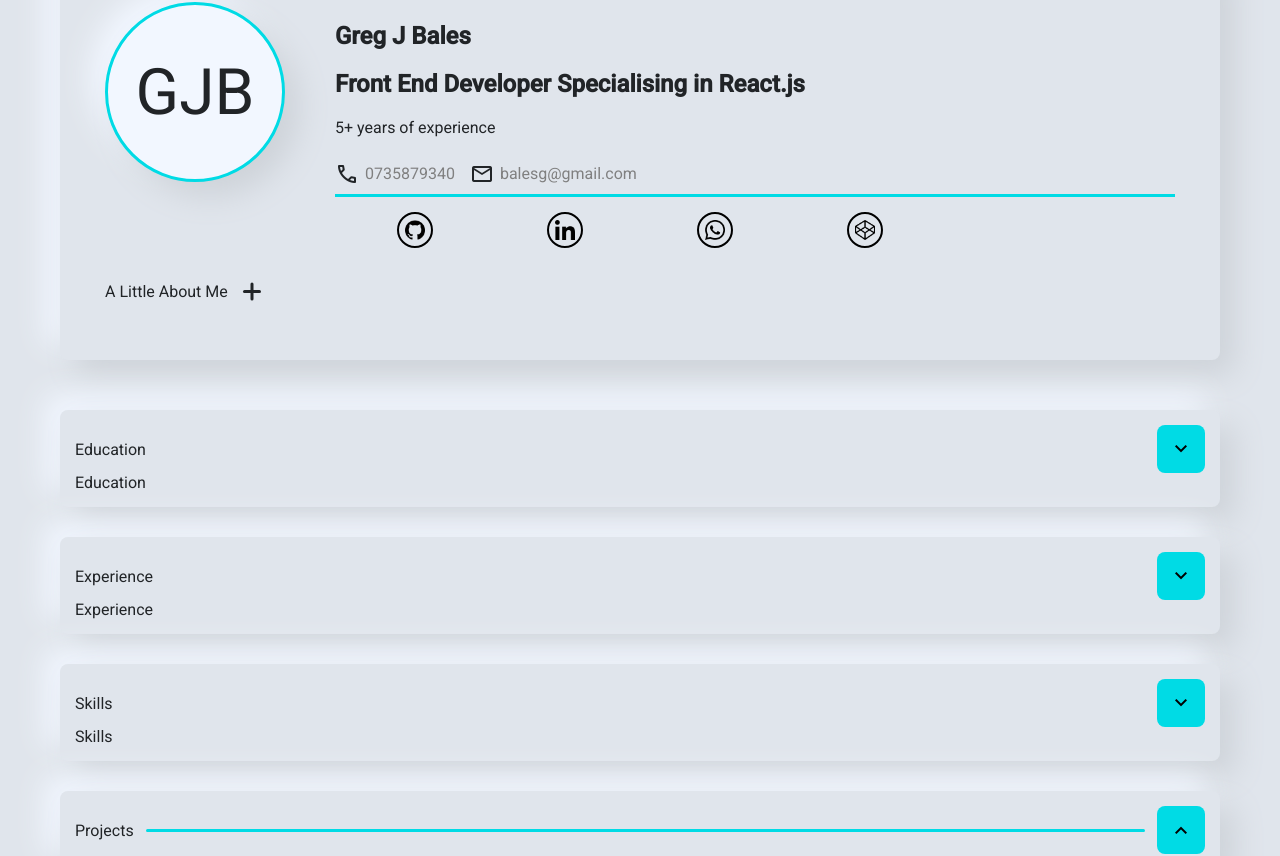
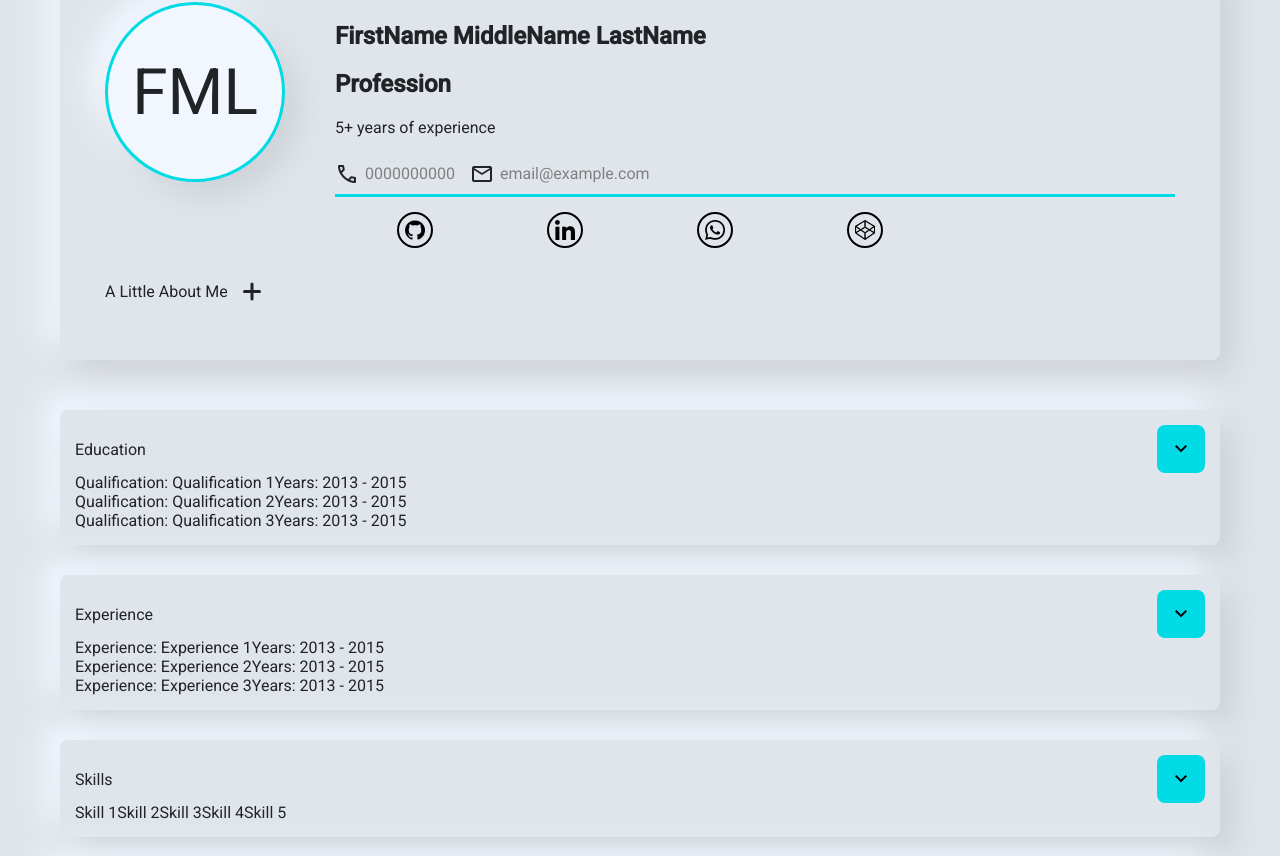
Before and after one commit to Infamous8/react-resume, a React (Create React App) app: page / in a window 1280 px wide. Shown: the part 143-999 px from the top of the page. Built offline with nearby package versions, Linux system fonts and the light colour scheme.

Commit message:
makes content generic, outputs components depending on structure.json

```diff
--- a/src/components/organisms/Header.tsx
+++ b/src/components/organisms/Header.tsx
@@ -11,6 +11,8 @@ interface HeaderProps {
 }
 
 export const Header: React.FC<HeaderProps> = (props) => {
+    const contentData = require('../../data/structure.json');
+    const userData = contentData.user
     return (
         <SelfContainedContentCell margin={props.margin}>
             <HeaderContent>
@@ -23,7 +25,7 @@ export const Header: React.FC<HeaderProps> = (props) => {
                 <UserLinks/>
                 <UserAbout>
                     <SimplifiedContentCell title={'A little about me'} collapsible={true} collapsedDefault={true}>
-                        A little about me
+                        {userData.about}
                     </SimplifiedContentCell>
                 </UserAbout>
             </HeaderContent>
--- a/src/components/pages/home.tsx
+++ b/src/components/pages/home.tsx
@@ -4,45 +4,143 @@ import {ContentCell} from "../atoms/content-cell";
 
 interface HomeProps {}
 
+interface EducationProps {
+    name: string
+    years: string
+}
+
+interface ExperienceProps {
+    name: string
+    years: string
+}
+
+interface SkillsProps {
+    name: string
+}
+
+interface ProjectsProps {
+    name: string
+    years: string
+    link: string
+}
+
+interface AssociationProps {
+    name: string
+    relationShip: string
+}
+
+interface InterestProps {
+    name: string
+    reason: string
+}
+
+interface RecognitionProps {
+    name: string
+    year: string
+    description: string
+}
+
 export const Home: React.FC<HomeProps> = (props) => {
     const contentData = require('../../data/structure.json');
     const contentSections = contentData.sections;
+
+    const Education = contentSections.education.content.map((item: EducationProps) => {
+        return (
+            <div key={item.name}>
+                Qualification: {item.name}
+                Years: {item.years}
+            </div>
+        )
+    })
+
+    const Experience = contentSections.experience.content.map((item: ExperienceProps) => {
+        return (
+            <div key={item.name}>
+                Experience: {item.name}
+                Years: {item.years}
+            </div>
+        )
+    })
+
+    const Skills = contentSections.skills.content.map((item: SkillsProps) => {
+        return (
+            <span key={item.name}>{item.name}</span>
+        )
+    })
+
+    const Projects = contentSections.projects.content.map((item: ProjectsProps) => {
+        return (
+            <div key={item.name}>
+                Project: {item.name}
+                {item.years !== "" && item.years}
+                {item.link !== "" && item.link}
+            </div>
+        )
+    })
+
+    const Associations = contentSections.associations.content.map((item: AssociationProps) => {
+        return (
+            <div key={item.name}>
+                {item.name}
+                {item.relationShip}
+            </div>
+        )
+    })
+
+    const Interests = contentSections.interests.content.map((item: InterestProps) => {
+        return (
+            <div key={item.name}>
+                {item.name}
+                {item.reason}
+            </div>
+        )
+    })
+
+    const Recognitions = contentSections.recognitions.content.map((item: RecognitionProps) => {
+        return (
+            <div key={item.name}>
+                {item.name}
+                {item.year !== "" && item.year}
+                {item.description !== "" && item.description}
+            </div>
+        )
+    })
 
     return (
         <PageLayout>
             {contentSections.education.show && (
                 <ContentCell section={'education'} collapsible={true} collapsedDefault={false} >
-                    Education
+                    {Education}
                 </ContentCell>
             )}
             {contentSections.experience.show && (
                 <ContentCell  section={'experience'} collapsible={true} collapsedDefault={false}>
-                    Experience
+                    {Experience}
                 </ContentCell>
             )}
             {contentSections.skills.show && (
                 <ContentCell  section={'skills'} collapsible={true} collapsedDefault={false}>
-                    Skills
+                    {Skills}
                 </ContentCell>
             )}
             {contentSections.projects.show && (
                 <ContentCell  section={'projects'} collapsible={true} collapsedDefault={true}>
-                    Projects
+                    {Projects}
                 </ContentCell>
             )}
             {contentSections.associations.show && (
                 <ContentCell section={'associations'} collapsible={true} collapsedDefault={true}>
-                    Associations
+                    {Associations}
                 </ContentCell>
             )}
             {contentSections.interests.show && (
                 <ContentCell  section={'interests'} collapsible={true} collapsedDefault={true}>
-                    Interests
+                    {Interests}
                 </ContentCell>
             )}
             {contentSections.recognitions.show && (
                 <ContentCell  section={'recognitions'} collapsible={true} collapsedDefault={true}>
-                    Recognitions
+                    {Recognitions}
                 </ContentCell>
             )}
         </PageLayout>
--- a/src/data/structure.json
+++ b/src/data/structure.json
@@ -1,12 +1,13 @@
 {
   "user": {
-    "firstName": "Greg",
-    "middleName": "J",
-    "lastname": "Bales",
-    "profession": "Front End Developer Specialising in React.js",
+    "firstName": "FirstName",
+    "middleName": "MiddleName",
+    "lastname": "LastName",
+    "profession": "Profession",
     "yearsExperience": "5+",
-    "contactPhone": "0735879340",
-    "contactEmail": "balesg@gmail.com"
+    "contactPhone": "0000000000",
+    "contactEmail": "email@example.com",
+    "about" : "about me content"
   },
   "style": {
     "avatar": false
@@ -14,49 +15,149 @@
   "sections": {
     "associations": {
       "show": true,
-      "content": []
+      "content": [
+        {
+          "name": "Association 1",
+          "relationShip": "employer"
+        },
+        {
+          "name": "Association 2",
+          "relationShip": "employer"
+        },
+        {
+          "name": "Association 3",
+          "relationShip": "Employee"
+        }
+      ]
     },
     "education": {
       "show": true,
-      "content": []
+      "content": [
+        {
+          "name": "Qualification 1",
+          "years": "2013 - 2015"
+        },
+        {
+          "name": "Qualification 2",
+          "years": "2013 - 2015"
+        },
+        {
+          "name": "Qualification 3",
+          "years": "2013 - 2015"
+        }
+      ]
     },
     "experience": {
       "show": true,
-      "content": []
+      "content": [
+        {
+          "name": "Experience 1",
+          "years": "2013 - 2015"
+        },
+        {
+          "name": "Experience 2",
+          "years": "2013 - 2015"
+        },
+        {
+          "name": "Experience 3",
+          "years": "2013 - 2015"
+        }
+      ]
     },
     "interests": {
       "show": true,
-      "content": []
+      "content": [
+        {
+          "name": "Interest 1",
+          "reason": "Reason I Like Interest 1"
+        },
+        {
+          "name": "Interest 2",
+          "reason": "Reason I Like Interest 2"
+        },
+        {
+          "name": "Interest 3",
+          "reason": "Reason I Like Interest 3"
+        }
+      ]
     },
     "projects": {
       "show": true,
-      "content": []
+      "content": [
+        {
+          "name": "Project 1",
+          "years": "2013 - 2018",
+          "link": "https://www.link.com"
+        },
+        {
+          "name": "Project 1",
+          "years": "2013 - 2018",
+          "link": "https://www.link.com"
+        },
+        {
+          "name": "Project 1",
+          "years": "2013 - 2018",
+          "link": "https://www.link.com"
+        }
+      ]
     },
     "recognitions": {
       "show": true,
-      "content": []
+      "content": [
+        {
+          "name": "Award 1",
+          "year": "2015",
+          "description": "description of award"
+        },
+        {
+          "name": "Award 2",
+          "year": "2016",
+          "description": "description of award"
+        },
+        {
+          "name": "Award 3",
+          "year": "2017",
+          "description": "description of award"
+        }
+      ]
     },
     "skills": {
       "show": true,
-      "content": []
+      "content": [
+        {
+          "name": "Skill 1"
+        },
+        {
+          "name": "Skill 2"
+        },
+        {
+          "name": "Skill 3"
+        },
+        {
+          "name": "Skill 4"
+        },
+        {
+          "name": "Skill 5"
+        }
+      ]
     }
   },
   "links": [
     {
       "name": "GitHub",
-      "url": "https://github.com/Infamous8"
+      "url": "https://github.com"
     },
     {
       "name": "LinkedIn",
-      "url": "https://www.linkedin.com/in/greg-j-bales-a91763139/"
+      "url": "https://www.linkedin.com"
     },
     {
       "name": "WhatsApp",
-      "url": "https://wa.me/+27735879340"
+      "url": "https://wa.me"
     },
     {
       "name": "CodePen",
-      "url": "https://codepen.io/Infamous5b9ae1d83a"
+      "url": "https://codepen.io"
     }
   ]
 }
```
